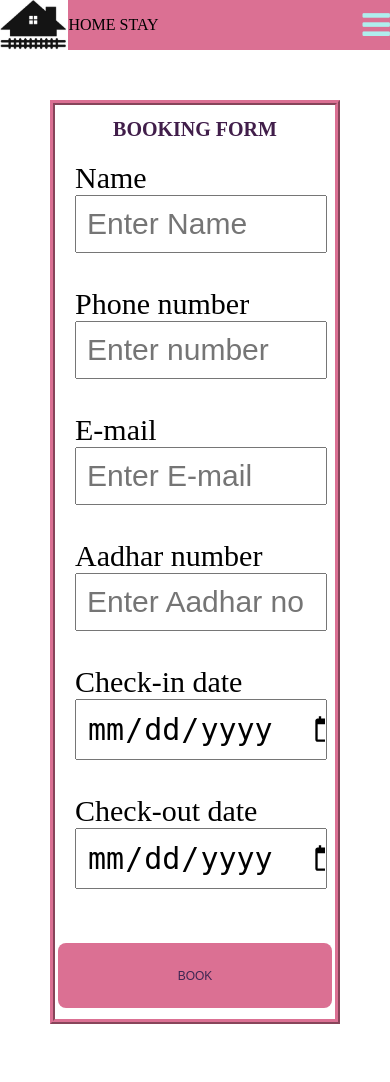
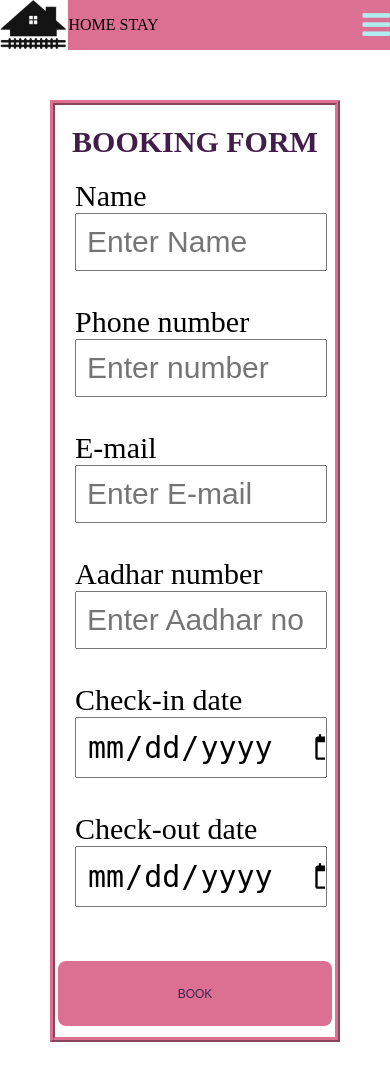
Before and after one commit to AahaSolutions1/HomestayProject, a PHP site: page /bookform.php in a window 390 px wide. Shown: the top 1082 px of the page. Run offline with PHP 8.4, Linux system fonts and the light colour scheme.

Commit message:
bookform.php

```diff
--- a/bookform.php
+++ b/bookform.php
@@ -83,7 +83,7 @@
             cursor:pointer;
         }
         button:hover{
-            background-color:palevioletred;
+            background-color: rgb(252,116,161);
 
         }
         @media screen and (max-width: 768px) {
@@ -106,6 +106,9 @@
                width:98%;
                display:block;
                font-size: larger;
+            }
+            h1{
+                font-size: 30px;
             }
         }
     </style>
--- a/gallery1.php
+++ b/gallery1.php
@@ -29,7 +29,6 @@
         @media screen and (max-width:768px) {
           body{
             margin-left:90px;
-
           }
         }
     </style>
```
